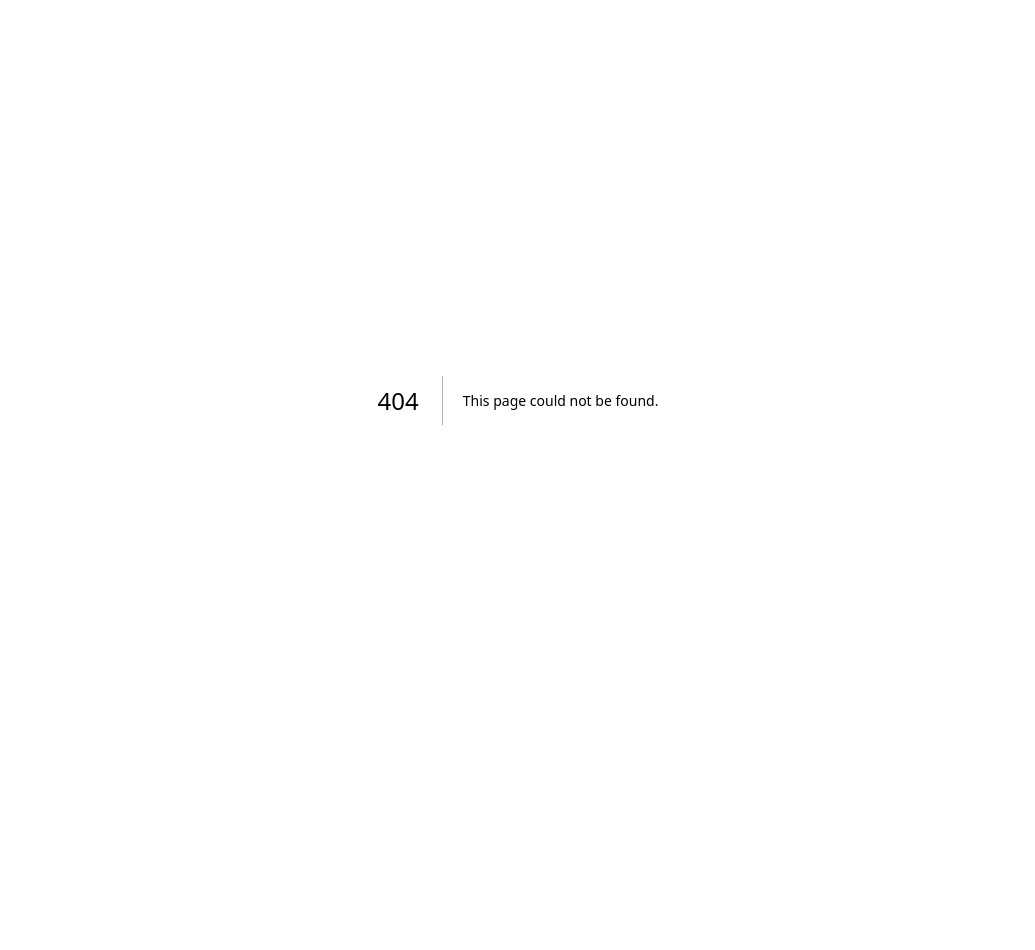
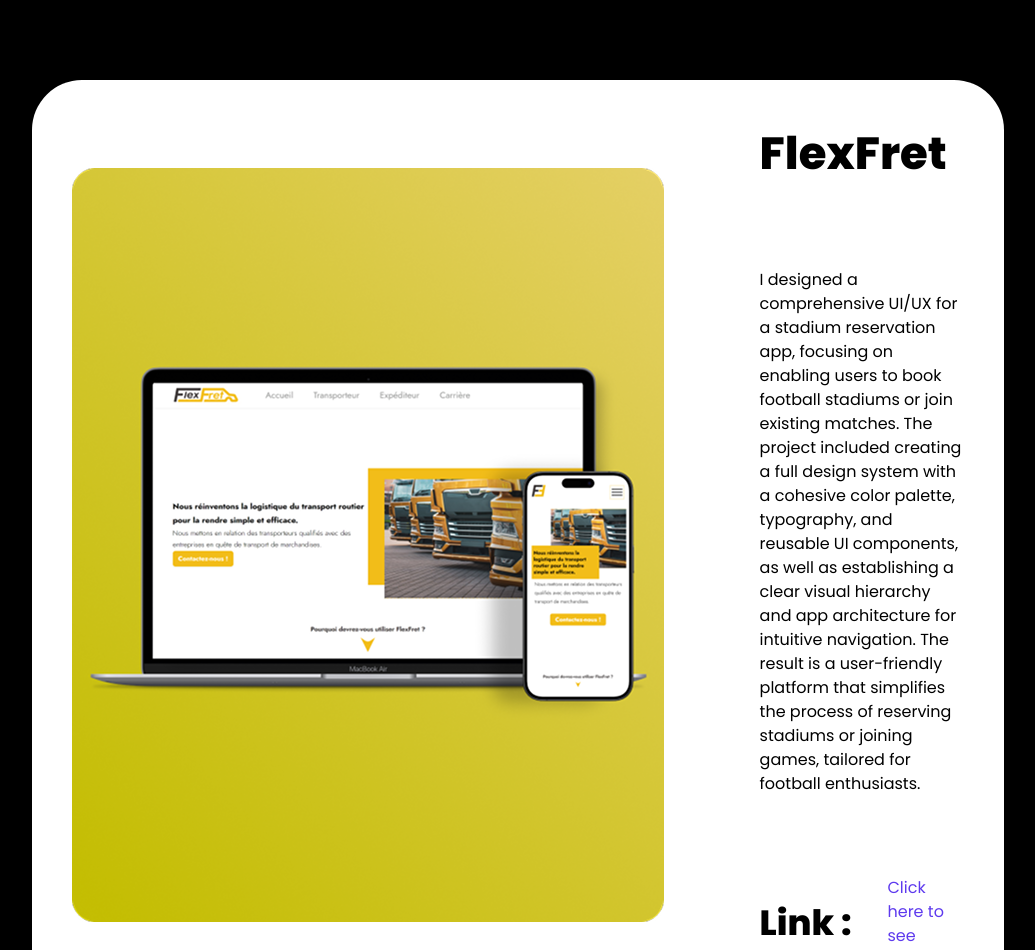
Before and after one commit to salimxfardeheb/portfolio_, a Next.js app in the folder client/: page /portfolio/draft in a window 1280 px wide. Before the commit this address had no page. Shown: the top 950 px of the page, without its empty margins (122-1157 px from the left). Before the commit the page ends 800 px from the top, so only its background shows below. Built offline with nearby package versions, Linux system fonts and the light colour scheme.

Commit message:
feat detail card of project

```diff
--- /dev/null
+++ b/client/src/app/portfolio/draft/page.js
@@ -0,0 +1,40 @@
+import Link from "next/link";
+import React from "react";
+
+const page = () => {
+  return (
+    <div className="bg-black py-20">
+      <div className="bg-white p-6 md:p-10 mx-[12%] md:rounded-[50px] rounded-3xl">
+        <div className="flex flex-col gap-12 md:flex-row md:gap-24 md:items-center">
+          <img src="/images/FlexFret.png" />
+          <div className="md:space-y-20 space-y-6">
+            <p className="text-MobileHeader1">FlexFret</p>
+            <p >
+              I designed a comprehensive UI/UX for a stadium reservation app,
+              focusing on enabling users to book football stadiums or join
+              existing matches. The project included creating a full design
+              system with a cohesive color palette, typography, and reusable UI
+              components, as well as establishing a clear visual hierarchy and
+              app architecture for intuitive navigation. The result is a
+              user-friendly platform that simplifies the process of reserving
+              stadiums or joining games, tailored for football enthusiasts.
+            </p>
+            <div className="flex flex-col items-start md:flex-row md:gap-9 md:items-center">
+            <p className="md:text-Header3 text-MobileHeader3 text-nowrap">
+              Link :
+            </p>
+            <span className="text-p text-wrap text-[#5E3AEE] hover:text-opacity-80">
+                <Link href="https://www.figma.com/design/maJ0NtTNrUGbjGPaoG4h3h/reservation-foot?t=HGOzC9payeZNDiO9-0">
+                  Click here to see design
+                </Link>
+              </span>
+            </div>
+
+          </div>
+        </div>
+      </div>
+    </div>
+  );
+};
+
+export default page;
```
